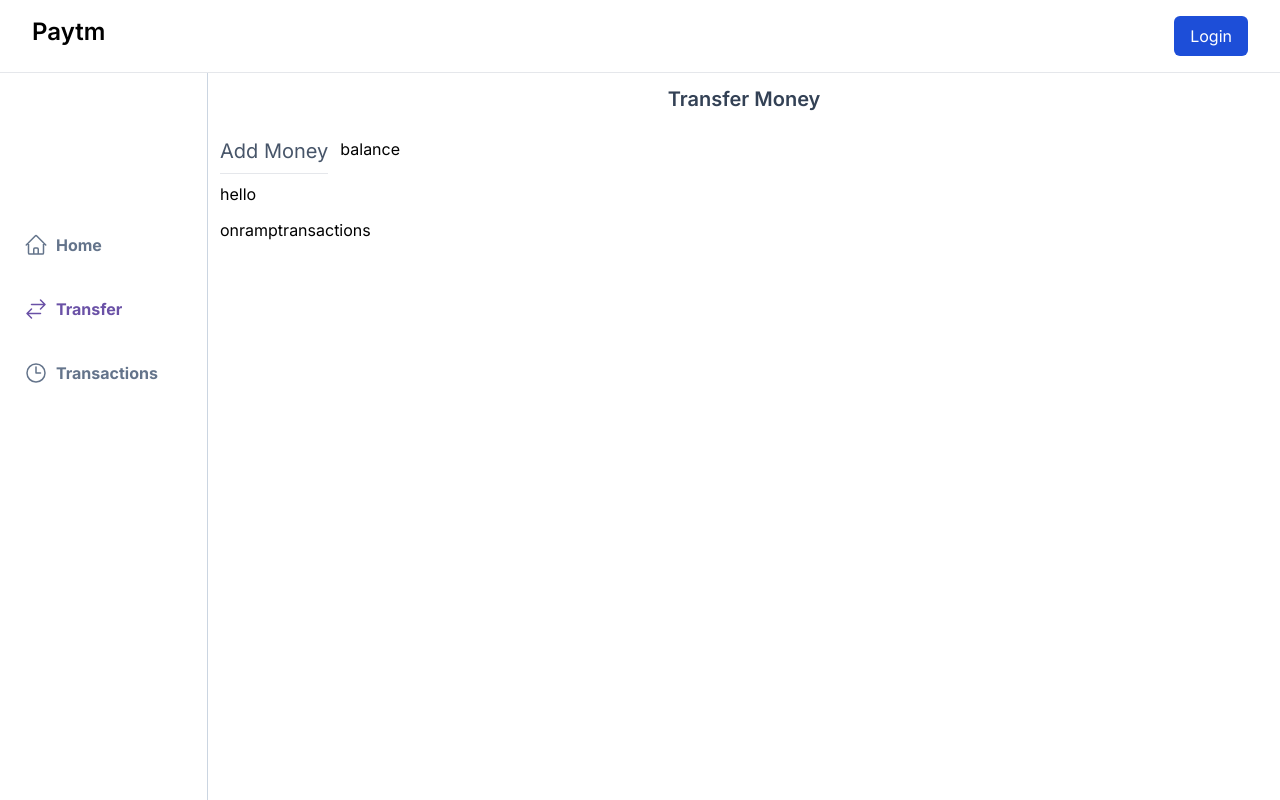
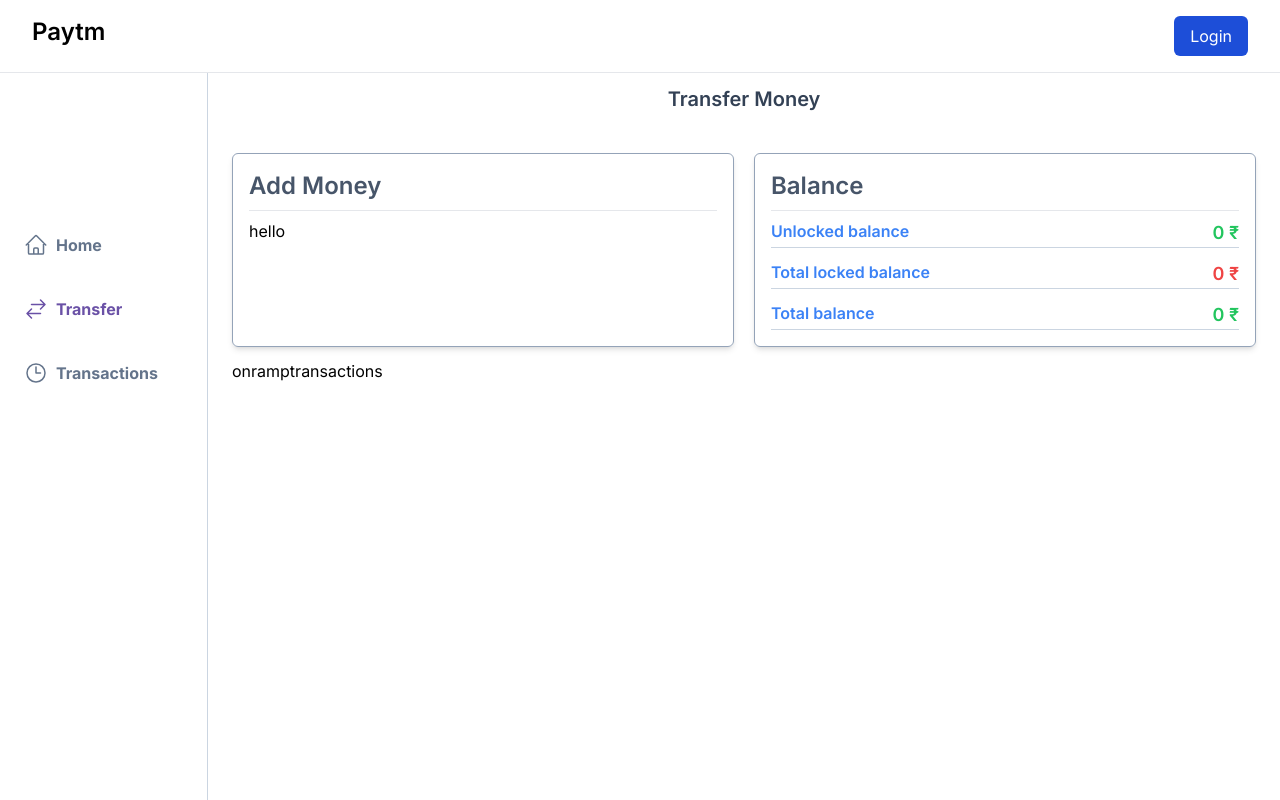
Before and after one commit to Sukomal07/paytm, a Next.js app in the folder apps/user-app/: page /transfer in a window 1280 px wide. Built offline with nearby package versions, Linux system fonts and the light colour scheme; no server answers.

Commit message:
update card

```diff
--- a/apps/user-app/app/(dashboard)/transfer/page.tsx
+++ b/apps/user-app/app/(dashboard)/transfer/page.tsx
@@ -1,16 +1,19 @@
 import React from 'react'
 import Addmoney from '../../../components/Addmoney'
+import BalanceCard from '../../../components/BalanceCard'
 
 export default function page() {
     return (
-        <div className='flex-1 p-3 flex flex-col gap-6'>
+        <div className='flex-1 py-3 px-6 flex flex-col gap-10'>
             <h1 className='text-slate-700 text-xl font-semibold text-center'>Transfer Money</h1>
-            <div className='flex flex-col space-y-3'>
-                <div className='flex space-x-3'>
-                    <div>
+            <div className='h-full flex flex-col space-y-3'>
+                <div className='grid grid-cols-1 md:grid-cols-2 gap-5'>
+                    <div className=' border border-slate-400 rounded-md shadow-md p-4 transform transition-transform duration-300 ease-in-out hover:scale-105 cursor-pointer '>
                         <Addmoney />
                     </div>
-                    <div>balance</div>
+                    <div className=' border border-slate-400 rounded-md shadow-md p-4 transform transition-transform duration-300 ease-in-out hover:scale-105 cursor-pointer'>
+                        <BalanceCard amount={0} locked={0} />
+                    </div>
                 </div>
                 <div>
                     onramptransactions
--- /dev/null
+++ b/apps/user-app/components/BalanceCard.tsx
@@ -0,0 +1,28 @@
+import { Card } from '@repo/ui/card'
+import React from 'react'
+
+interface BalanceProps {
+    amount: number;
+    locked: number;
+}
+
+export default function BalanceCard({ amount, locked }: BalanceProps) {
+    return (
+        <Card title='Balance'>
+            <div className='flex flex-col gap-3'>
+                <div className='flex justify-between border-b border-slate-300'>
+                    <h1 className='text-blue-500 font-semibold'>Unlocked balance</h1>
+                    <h3 className='text-green-500 text-lg font-semibold'>{amount / 100} &#8377;</h3>
+                </div>
+                <div className='flex justify-between border-b border-slate-300'>
+                    <h1 className='text-blue-500 font-semibold'>Total locked balance</h1>
+                    <h3 className='text-red-500 text-lg font-semibold'>{locked / 100} &#8377;</h3>
+                </div>
+                <div className='flex justify-between border-b border-slate-300'>
+                    <h1 className='text-blue-500 font-semibold'>Total balance</h1>
+                    <h3 className='text-green-500 text-lg font-semibold'>{(amount + locked) / 100} &#8377;</h3>
+                </div>
+            </div>
+        </Card>
+    )
+}
--- a/packages/ui/src/card.tsx
+++ b/packages/ui/src/card.tsx
@@ -6,7 +6,7 @@
 export const Card = ({ title, children }: CardProps): JSX.Element => {
     return (
         <div className="flex flex-col gap-2">
-            <h1 className="text-xl border-b text-slate-600 pb-2">{title}</h1>
+            <h1 className="text-2xl border-b text-slate-600 pb-2 font-semibold">{title}</h1>
             {children}
         </div>
     )
--- /dev/null
+++ b/packages/ui/src/textInput.tsx
@@ -0,0 +1,22 @@
+"use client";
+
+interface TextInputProps {
+    placeholder: string;
+    label: string;
+    onChange: (value: string) => void;
+}
+
+export const TextInput = ({ placeholder, label, onChange }: TextInputProps) => {
+    return (
+        <div>
+            <label htmlFor={label}>{label}</label>
+            <input
+                type="text"
+                id={label}
+                name={label}
+                placeholder={placeholder}
+                onChange={(e) => onChange(e.target.value)}
+            />
+        </div>
+    );
+};
```
